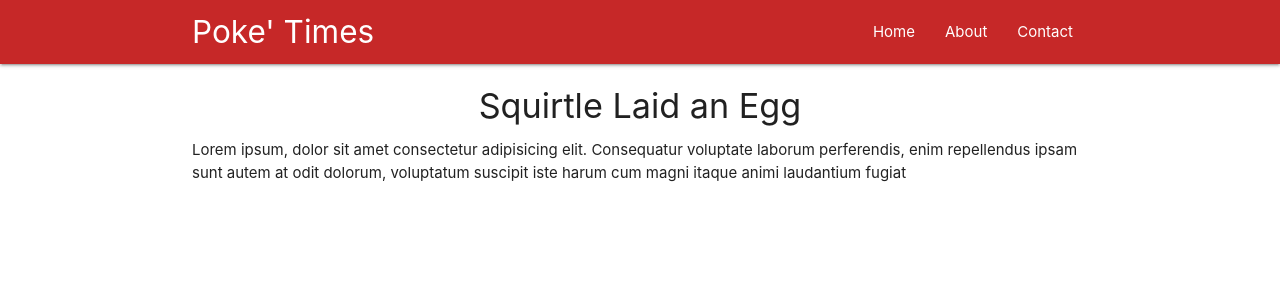
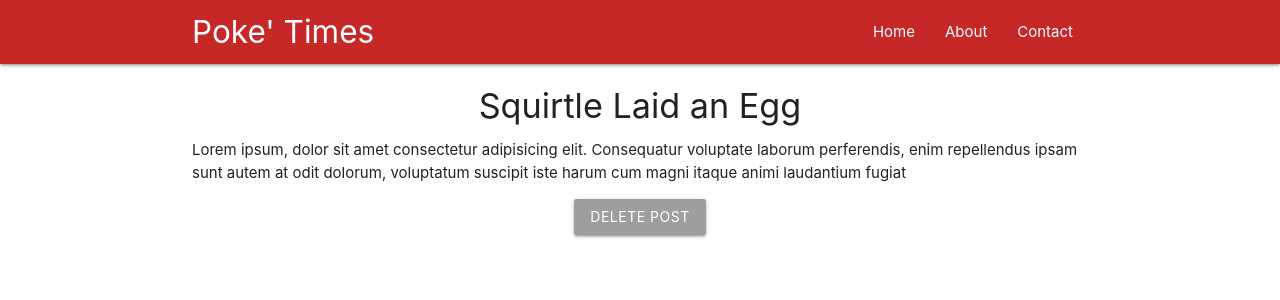
Before and after one commit to KazutoKuro/react-redux-project, a React (Create React App) app in the folder poketimes/: page /1 in a window 1280 px wide. Shown: the top 300 px of the page. Built offline with nearby package versions, Linux system fonts and the light colour scheme.

Commit message:
vid-43: Map Dispatch to Props

```diff
--- a/poketimes/src/components/Post.js
+++ b/poketimes/src/components/Post.js
@@ -15,7 +15,14 @@
   //     })
   //   })
   // }
+
+  handleClick = () => {
+    this.props.deletePost(this.props.post.id);
+    this.props.history.push('/');
+  }
+
   render() {
+    console.log(this.props);
 
     // const post = this.state.post ? (
     const post = this.props.post ? (
@@ -24,6 +31,11 @@
         <h4 className="center">{this.props.post.title}</h4>
         {/* <p>{this.state.post.body}</p> */}
         <p>{this.props.post.body}</p>
+        <div className="center">
+          <button className="btn grey" onClick={this.handleClick}>
+            Delete Post
+          </button>
+        </div>
       </div>
     ) : (
       <div className="center">Loading post...</div>
@@ -43,4 +55,11 @@
   }
 }
 
-export default connect(mapStateToProps)(Post)
+const mapDispatchToProps = (dispatch) =>{
+  return{
+    deletePost: (id) => { dispatch({type: 'DELETE_POST', id: id })}
+  }
+}
+
+
+export default connect(mapStateToProps, mapDispatchToProps)(Post)
--- a/poketimes/src/reducers/rootReducer.js
+++ b/poketimes/src/reducers/rootReducer.js
@@ -1,4 +1,5 @@
 const initState ={
+    users: [],
     posts: [
         {id: '1', title: 'Squirtle Laid an Egg', body: 'Lorem ipsum, dolor sit amet consectetur adipisicing elit. Consequatur voluptate laborum perferendis, enim repellendus ipsam sunt autem at odit dolorum, voluptatum suscipit iste harum cum magni itaque animi laudantium fugiat'},
         {id: '2', title: 'Charmander Laid an Egg', body: 'Lorem ipsum, dolor sit amet consectetur adipisicing elit. Consequatur voluptate laborum perferendis, enim repellendus ipsam sunt autem at odit dolorum, voluptatum suscipit iste harum cum magni itaque animi laudantium fugiat'},
@@ -7,6 +8,15 @@
 }
 
 const rootReducer = (state = initState, action) => {
+    if(action.type === 'DELETE_POST') {
+        let newPosts = state.posts.filter(post => {
+            return action.id !== post.id
+        });
+        return {
+            ...state,
+            posts: newPosts
+        }
+    }
     return state;
 }
 
```
